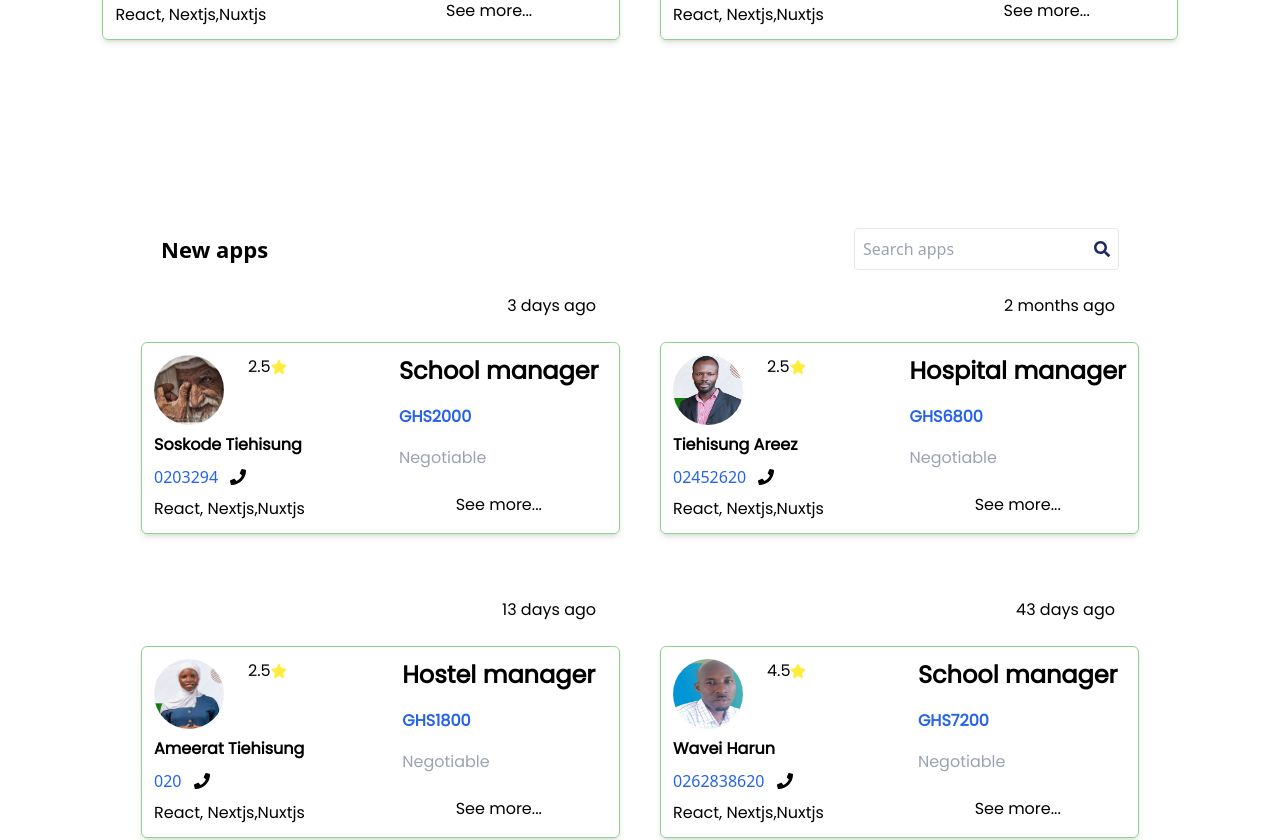
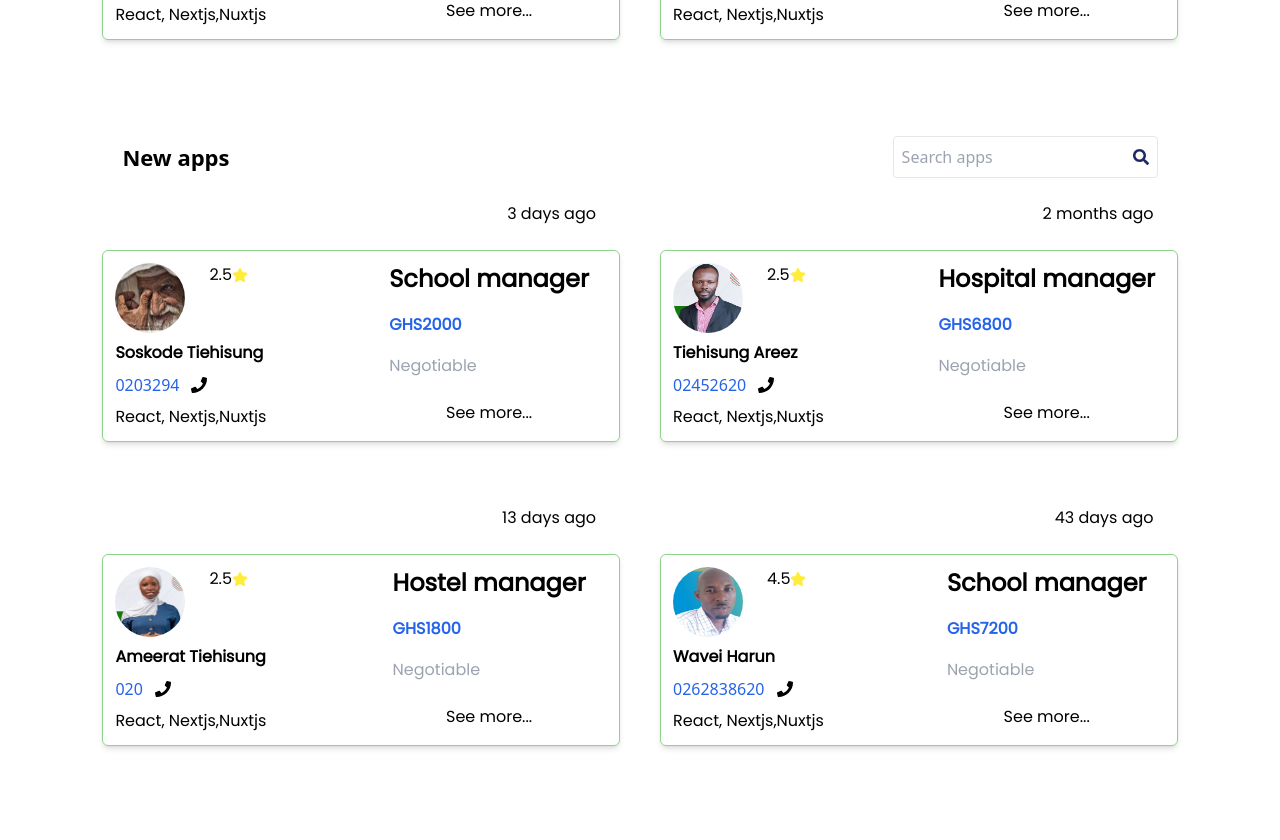
Before and after one commit to Wavei-Haruna/deverpool, a React (Vite) app: page / in a window 1280 px wide. Shown: the part 1040-1880 px from the top of the page. Built offline with nearby package versions, Linux system fonts and the light colour scheme.

Commit message:
about and NewApps Components updates

```diff
--- a/src/Components/FeaturedApps.jsx
+++ b/src/Components/FeaturedApps.jsx
@@ -5,7 +5,7 @@ export default function Featured() {
   return (
     <main className="my-12 w-full">
       <div className="flex justify-between items-center w-full px-5">
-        <h2 className=" text-xl  md:text-2xl font-hero font-menu">Featured</h2>
+        <h2 className=" text-xl  md:text-2xl font-menu">Featured</h2>
         <div className="basic-inputWrapper flex items-center px-2 py-2 rounded ">
           <input
             type="text"
--- a/src/Components/NewApps.jsx
+++ b/src/Components/NewApps.jsx
@@ -3,7 +3,7 @@ import { apps } from "../assets/data/apps";
 import AppThumbnail from "./Utils/CustElements";
 export default function NewApps() {
   return (
-    <main className="mt-[140px]">
+    <main className="my-12 w-full">
       <div className="flex justify-between items-center w-full px-5">
         <h2 className="text-[22px] font-bold">New apps</h2>
         <div className="flex items-center px-2 py-2 rounded basic-inputWrapper">
@@ -15,7 +15,7 @@ export default function NewApps() {
           <FaSearch color="#1e2962" />
         </div>
       </div>
-      <div className="grid md:grid-cols-2 gap-10 justify-between">
+      <div className="grid w-full min-w-[270px] items-center md:grid-cols-2 gap-10 md:justify-between">
         {apps.slice(0, 4).map((app, ai) => (
           <AppThumbnail app={app} key={ai} />
         ))}
```
